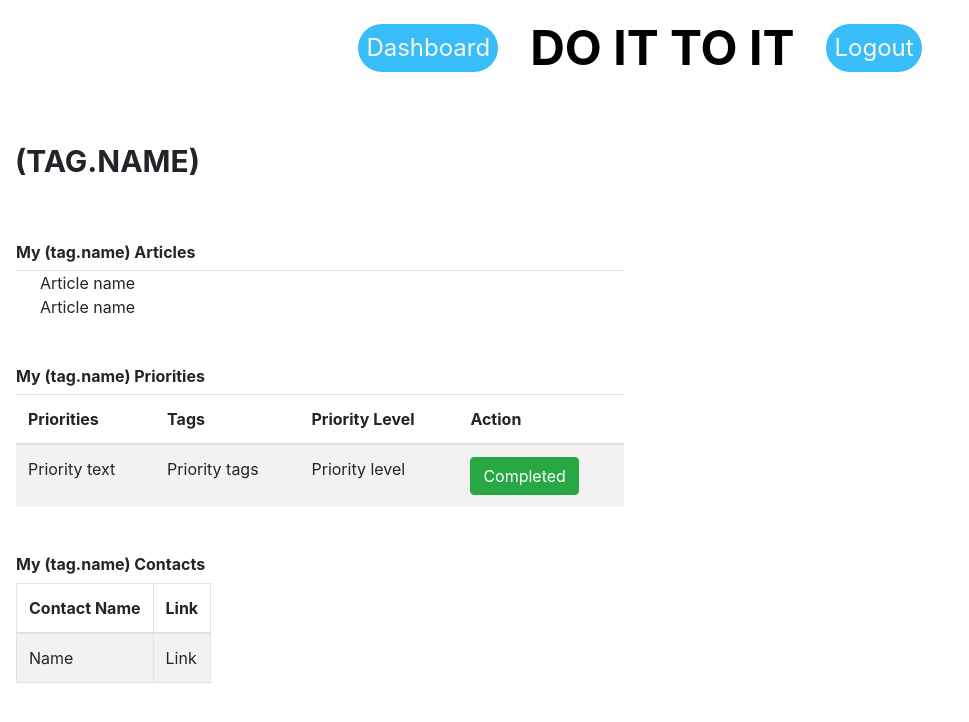
After one commit to lhodina/do-it-to-it, a Flask app: template flask_app/templates/view.html in a window 1280 px wide. The commit adds this page. Shown: the top 722 px of the page, without its empty margins (0-969 px from the left). Run offline with Flask 3, Linux system fonts and the light colour scheme; the template is opened without the code that fills it, so the values that code supplies are empty; some libraries are stand-ins or nearby versions.

Commit message:
Changed 'add html' to 'view hmtml'

```diff
--- a/flask_app/config/mysqlconnection.py
+++ b/flask_app/config/mysqlconnection.py
@@ -6,7 +6,7 @@ class MySQLConnection:
         # change the user and password as needed
         connection = pymysql.connect(host = 'localhost',
                                     user = 'root',
-                                    password = 'root',
+                                    password = 'youdontknowme',
                                     db = db,
                                     charset = 'utf8mb4',
                                     cursorclass = pymysql.cursors.DictCursor,
--- /dev/null
+++ b/flask_app/templates/view.html
@@ -0,0 +1,90 @@
+<!DOCTYPE html>
+<html lang="en">
+<head>
+    <meta charset="UTF-8">
+    <meta http-equiv="X-UA-Compatible" content="IE=edge">
+    <meta name="viewport" content="width=device-width, initial-scale=1.0">
+    <link rel="stylesheet" href="https://cdn.jsdelivr.net/npm/bootstrap@4.0.0/dist/css/bootstrap.min.css" integrity="sha384-Gn5384xqQ1aoWXA+058RXPxPg6fy4IWvTNh0E263XmFcJlSAwiGgFAW/dAiS6JXm" crossorigin="anonymous">
+    <link rel="stylesheet" type="text/css" href="{{ url_for('static', filename='css/style.css') }}">
+    <script src="https://cdn.tailwindcss.com"></script>
+    <title>View Tag</title>
+</head>
+<body>
+    <div class='z-10 w-full h-[95px] flex justify-center items-center px-4 bg-transparent '>
+
+            <ul class='flex'>
+
+                <li class='text-2xl p-2 mx-3 bg-sky-400 rounded-full hover:rounded-full hover:border-2 hover:border-[#00a6be] text-light'>
+                    <a href="/">Dashboard</a>
+                </li>
+                <div class='text-black text-5xl font-bold mx-3'>
+                    DO IT TO IT
+                </div>
+                <li class='text-2xl p-2 mx-3 bg-sky-400 rounded-full hover:rounded-full hover:border-2 hover:border-[#00a6be] text-light'>
+                    <a href="/logout">Logout</a>
+                </li>
+
+            </ul>
+    </div>
+
+
+    <div class="container">
+        <h2 class="mt-5 text-3xl font-bold">(TAG.NAME)</h2>
+        <div class="row">
+            <div class="col-md-6 mt-5 p-3"  >
+
+            <h1 class="font-weight-bold">My (tag.name) Articles</h1>
+            <hr class="mt-2">
+
+                <a href class="row ml-4">Article name</a>
+                <a href class="row ml-4">Article name</a>
+
+            <h1 class="font-weight-bold mt-5">My (tag.name) Priorities</h1>
+                <table class="mt-2 table table-hover table-striped col dashboard-style">
+                    <thead >
+                        <tr>
+                            <th>Priorities</th>
+                            <th>Tags</th>
+                            <th>Priority Level</th>
+                            <th>Action</th>
+                        </tr>
+                    </thead>
+                    <tbody>
+                        <tr>
+                            <td> Priority text</td>
+                            <td> Priority tags</td>
+                            <td> Priority level</td>
+                            <td >
+                                <a href="/dashboard" class="btn btn-success">Completed</a>
+                            </td>
+
+                        </tr>
+                    </tbody>
+                </table>
+                    <h1 class="font-weight-bold mt-5">My (tag.name) Contacts</h1>
+                        <table class="mt-2 table table-hover table-striped table-bordered col dashboard-style" style="max-width: fit-content;">
+                            <thead >
+                                <tr>
+                                    <th>Contact Name</th>
+                                    <th>Link</th>
+
+                                </tr>
+                            </thead>
+                            <tbody>
+                                <tr>
+                                    <td> Name</td>
+                                    <td >
+                                        <a href >Link</a>
+                                    </td>
+
+                                </tr>
+                            </tbody>
+                        </table>
+
+        </div>
+
+        </div>
+        </div>
+
+</body>
+</html>
```
Also changed, not shown: flask_app/templates/dashboard.html (+14 -21 lines).
